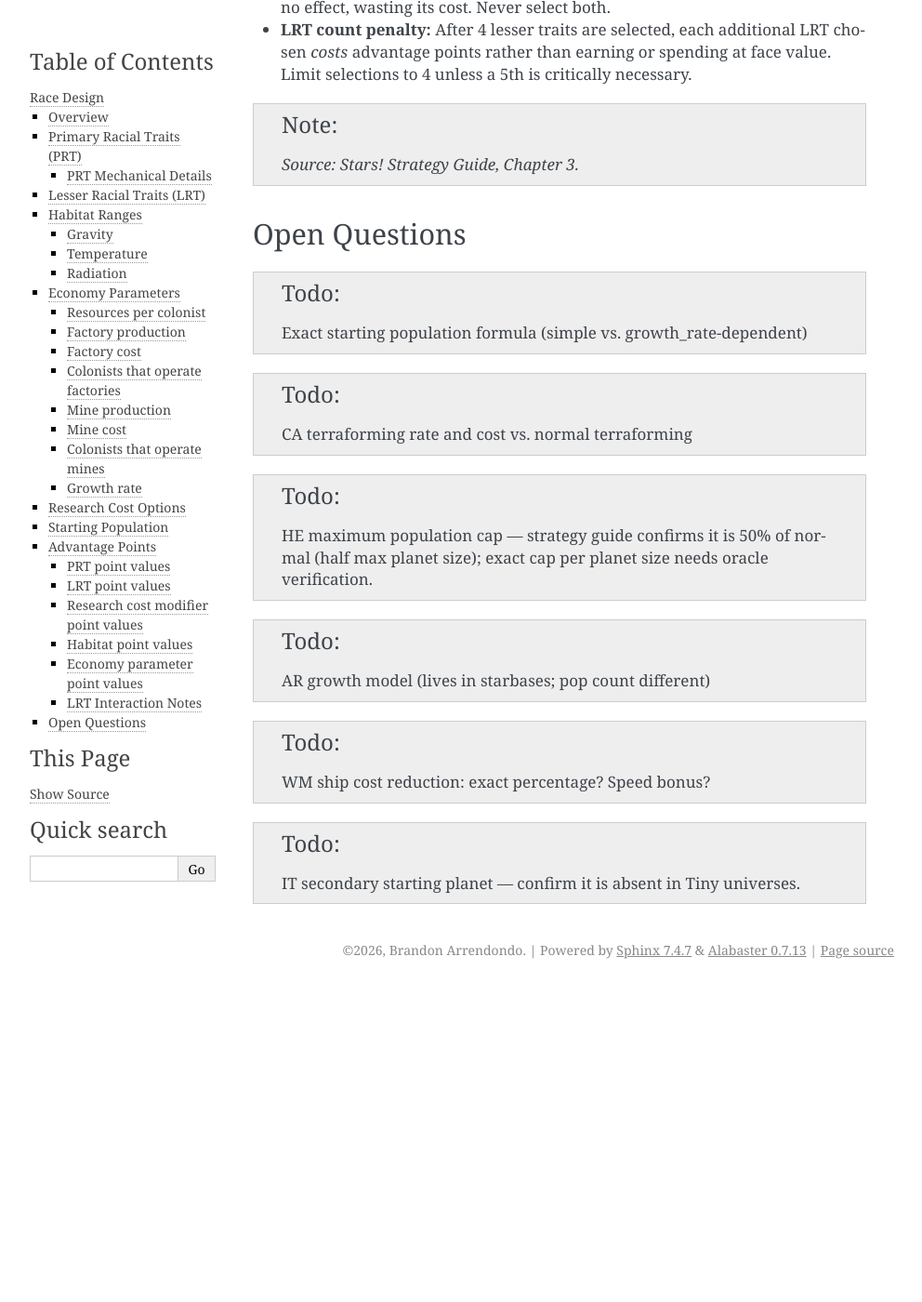
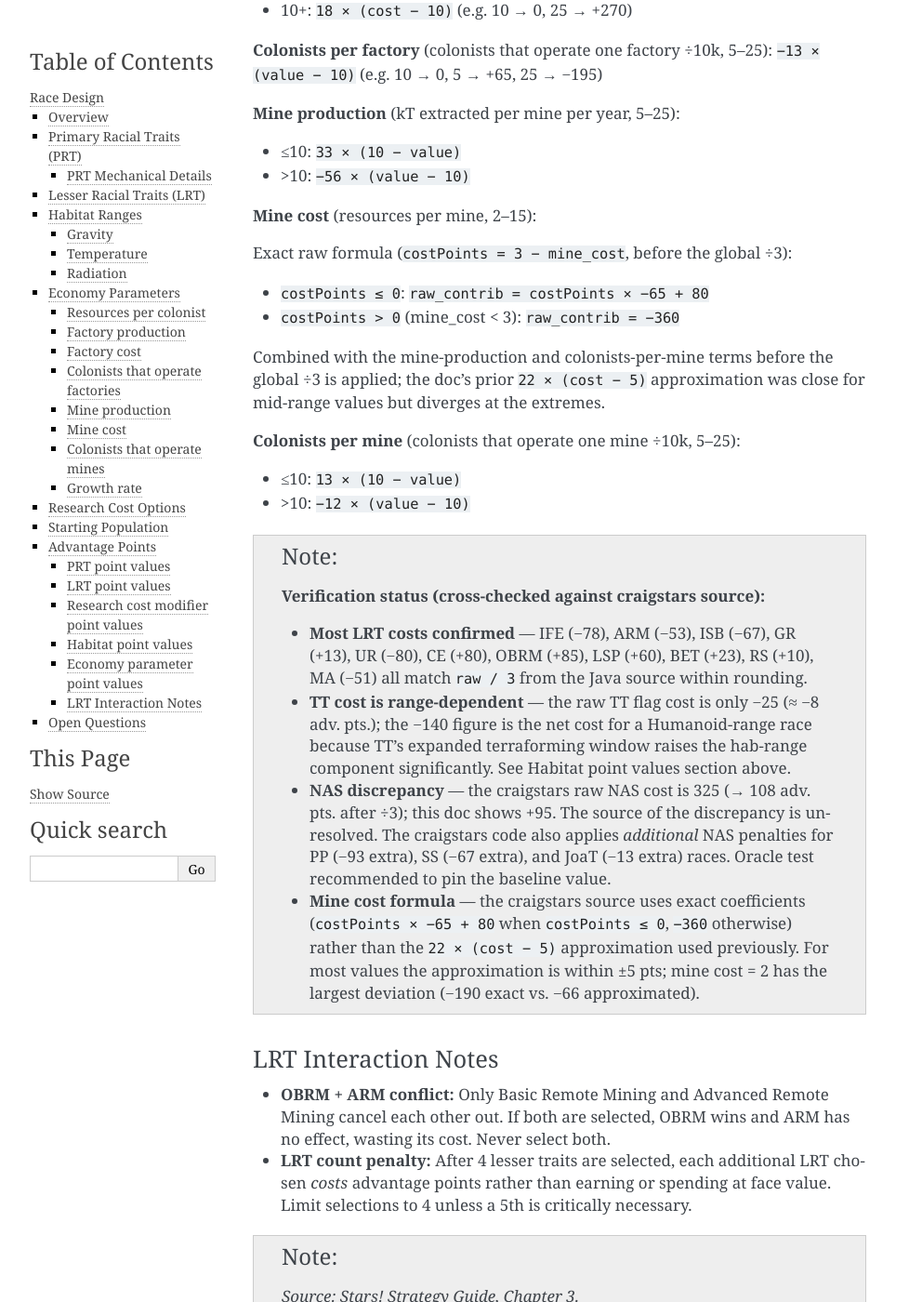
Before and after one commit to szarta/stars-reborn-design, a Sphinx documentation site: the page built from docs/mechanics/race_design.rst, in a window 1280 px wide and 1400 px high, scrolled down 9958 px. Shown: the whole window at 93% size, without its empty margins (148-1140 px from the left). Built offline with Sphinx 7.4.7, drawn with Linux system fonts in a browser that asks for light colours; before the commit the page ends 11019 px from its top, so only the background shows below that; some of the changed text lies outside the part shown.

Commit message:
Document race design advantage points from craigstars source; add abbreviations reference
- Confirm starting population is flat 25,000 (not growth-rate-dependent)
- Document habitat point algorithm from RacePointsCalculator.java with
  TTCorrectionFactor loops and growth-rate penalty interaction
- Correct mine cost formula to exact coefficients; note prior approximation
  diverges at mine_cost=2
- Add LRT verification status (most confirmed; NAS discrepancy noted)
- Add docs/reference/abbreviations.rst: PRT/LRT names, tech fields, minerals,
  hull types, weapons, engines, playstyle shorthand, community abbreviations
  (source: arglos.net)

Co-Authored-By: Claude Sonnet 4.6 <noreply@anthropic.com>

```diff
--- a/docs/mechanics/race_design.rst
+++ b/docs/mechanics/race_design.rst
@@ -290,18 +290,29 @@ Starting Population
 - Accelerated BBS: 4× normal (100,000)
 - Low Starting Population LRT: 17,500 (70% of normal; 30% fewer colonists)
 
-.. todo::
+.. note::
 
-   Verify exact starting pop formula — some sources suggest
-   ``5,000 × growth_rate`` (so 10% GR → 75,000) rather than a flat 25,000.
+   *Confirmed:* ``Consts.java`` from the craigstars open-source reimplementation
+   records ``startingPopulation = 25000`` as a flat constant — not a function of
+   growth rate.  The "5,000 × growth_rate" figure seen in some community posts
+   appears to be erroneous.
 
 Advantage Points
 ----------------
 
 The race designer enforces a point budget. Each trait has a cost/benefit that
-adds or subtracts from the budget. The values below are sourced from the
-Python reference engine (``parameters/race.py``, ``objects/race.py``); all
-require oracle verification against ``stars.exe``.
+adds or subtracts from the budget.
+
+.. note::
+
+   **Source:** The values below have been cross-verified against
+   ``RacePointsCalculator.java`` from the `craigstars
+   <https://github.com/nicholasolas/Stars->`_ open-source Stars! reimplementation.
+   The internal algorithm accumulates **raw points** (starting at 1,650) from
+   habitat range, growth rate, economy parameters, PRT flag, and LRT flags; the
+   final result is integer-divided by 3.  Most LRT values in the table below
+   match exactly to ``raw_value / 3``; exceptions are noted in the todo at the
+   end of this section.
 
 PRT point values
 ~~~~~~~~~~~~~~~~
@@ -406,8 +417,28 @@ Immune axes each cost points (beneficial):
 - All three axes immune: −3925 total (not the sum of three individual
   immune values; tri-immunity is specially capped)
 
-Non-immune habitat ranges contribute points based on range width and
-position; the formula is complex and requires oracle verification.
+Non-immune habitat ranges contribute points through the following algorithm
+(from ``RacePointsCalculator.java``, craigstars):
+
+The calculation runs **3 outer loops** with a ``TTCorrectionFactor`` of
+``{0, 5, 15}`` (or ``{0, 8, 17}`` if TT is selected).  Each loop samples
+11 evenly-spaced points across the race's effective terraformable range for
+each non-immune axis (1 point if immune).  For each sample combination the
+**planet desirability** is the squared distance from the hab center (clamped
+to 0–100), multiplied by a loop weight of ``{7, 5, 6}`` for the three outer
+loops respectively.  Accumulated desirabilities are scaled by the effective
+range width / 100 for non-immune axes, or × 11 for immune axes.  The final
+``habPoints`` is the total divided by 10.
+
+``habPoints`` then feeds the growth-rate penalty:
+``points -= (habPoints × growthRateFactor) / 24``
+
+This is why **TT's listed cost varies with hab range**: TT's raw flag cost
+is only −25 raw (≈ −8 advantage points), but enabling TT expands the
+effective terraformable range used in the hab sample loops, substantially
+increasing ``habPoints`` and thus the growth-rate penalty.  The −140 value
+shown for a Humanoid-range race is the NET effect; narrow-hab races pay
+less for TT, wide-hab races pay more.
 
 Economy parameter point values
 ~~~~~~~~~~~~~~~~~~~~~~~~~~~~~~~
@@ -504,18 +535,44 @@ Economy parameter point values
 
 **Mine cost** (resources per mine, 2–15):
 
-- 2: −190, others: ``22 × (cost − 5)``  (e.g. 5 → 0, 2 → −66, 15 → +220)
+Exact raw formula (``costPoints = 3 − mine_cost``, before the global ÷3):
+
+- ``costPoints ≤ 0``: ``raw_contrib = costPoints × −65 + 80``
+- ``costPoints > 0`` (mine_cost < 3): ``raw_contrib = −360``
+
+Combined with the mine-production and colonists-per-mine terms before the
+global ÷3 is applied; the doc's prior ``22 × (cost − 5)`` approximation was
+close for mid-range values but diverges at the extremes.
 
 **Colonists per mine** (colonists that operate one mine ÷10k, 5–25):
 
 - ≤10: ``13 × (10 − value)``
 - >10: ``−12 × (value − 10)``
 
-.. todo::
+.. note::
 
-   Oracle-verify all advantage point values above. The Python reference
-   engine notes "slight deviations" in some mine cost values (21 vs. 22)
-   and used an approximation.
+   **Verification status (cross-checked against craigstars source):**
+
+   - **Most LRT costs confirmed** — IFE (−78), ARM (−53), ISB (−67), GR (+13),
+     UR (−80), CE (+80), OBRM (+85), LSP (+60), BET (+23), RS (+10), MA (−51)
+     all match ``raw / 3`` from the Java source within rounding.
+
+   - **TT cost is range-dependent** — the raw TT flag cost is only −25 (≈ −8
+     adv. pts.); the −140 figure is the net cost for a Humanoid-range race
+     because TT's expanded terraforming window raises the hab-range component
+     significantly.  See Habitat point values section above.
+
+   - **NAS discrepancy** — the craigstars raw NAS cost is 325 (→ 108 adv.
+     pts. after ÷3); this doc shows +95.  The source of the discrepancy is
+     unresolved.  The craigstars code also applies *additional* NAS penalties
+     for PP (−93 extra), SS (−67 extra), and JoaT (−13 extra) races.  Oracle
+     test recommended to pin the baseline value.
+
+   - **Mine cost formula** — the craigstars source uses exact coefficients
+     (``costPoints × −65 + 80`` when ``costPoints ≤ 0``, ``−360`` otherwise)
+     rather than the ``22 × (cost − 5)`` approximation used previously.
+     For most values the approximation is within ±5 pts; mine cost = 2 has
+     the largest deviation (−190 exact vs. −66 approximated).
 
 LRT Interaction Notes
 ~~~~~~~~~~~~~~~~~~~~~
@@ -532,8 +589,6 @@ LRT Interaction Notes
 Open Questions
 --------------
 
-.. todo:: Exact starting population formula (simple vs. growth_rate-dependent)
-
 .. todo:: CA terraforming rate and cost vs. normal terraforming
 
 .. todo:: HE maximum population cap — strategy guide confirms it is 50% of
--- a/docs/reference/index.rst
+++ b/docs/reference/index.rst
@@ -11,3 +11,4 @@ Community documentation, strategy guide excerpts, and raw notes from the
    engines
    ship_hulls
    starbase_hulls
+   abbreviations
```
Also changed, not shown: docs/reference/abbreviations.rst (added, +344 -0 lines).
